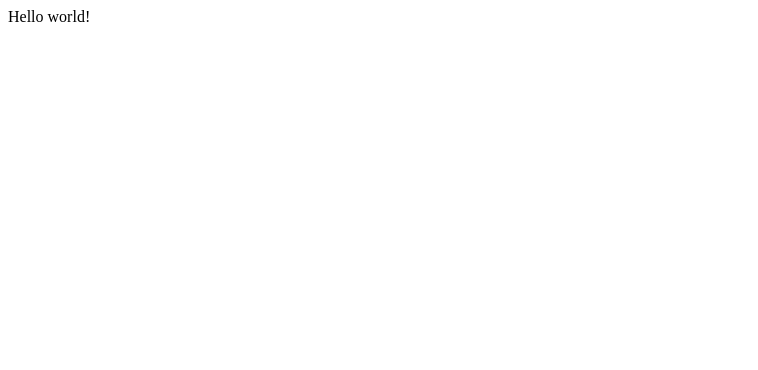
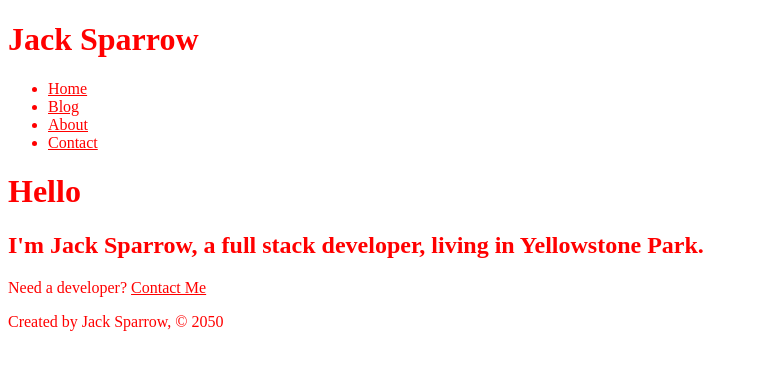
Before and after one commit to anandhanedom/gatsby-helloworld, a Gatsby site: page / in a window 1280 px wide. Shown: the whole page, without its empty margins (0-758 px from the left). Built offline with nearby package versions, Linux system fonts and the light colour scheme; Gatsby itself is replaced by a stand-in of ours.

Commit message:
initial commit

```diff
--- /dev/null
+++ b/src/components/footer.js
@@ -0,0 +1,11 @@
+import React from "react"
+
+const Footer = () => {
+  return (
+    <footer>
+      <p>Created by Jack Sparrow, &copy; 2050</p>
+    </footer>
+  )
+}
+
+export default Footer
--- /dev/null
+++ b/src/components/header.js
@@ -0,0 +1,28 @@
+import React from "react"
+import { Link } from "gatsby"
+
+const Header = () => {
+  return (
+    <header>
+      <h1>Jack Sparrow</h1>
+      <nav>
+        <ul>
+          <li>
+            <Link to="/">Home</Link>
+          </li>
+          <li>
+            <Link to="/blog">Blog</Link>
+          </li>
+          <li>
+            <Link to="/about">About</Link>
+          </li>
+          <li>
+            <Link to="/contact">Contact</Link>
+          </li>
+        </ul>
+      </nav>
+    </header>
+  )
+}
+
+export default Header
--- /dev/null
+++ b/src/components/layout.js
@@ -0,0 +1,18 @@
+import React from "react"
+
+import Header from "./header"
+import Footer from "./footer"
+
+import "../styles/index.css"
+
+const Layout = props => {
+  return (
+    <div>
+      <Header />
+      {props.children}
+      <Footer />
+    </div>
+  )
+}
+
+export default Layout
--- a/src/pages/index.js
+++ b/src/pages/index.js
@@ -1,5 +1,20 @@
 import React from "react"
+import { Link } from "gatsby"
 
-export default function Home() {
-  return <div>Hello world!</div>
+import Layout from "../components/layout"
+
+const Home = () => {
+  return (
+    <Layout>
+      <h1>Hello</h1>
+      <h2>
+        I'm Jack Sparrow, a full stack developer, living in Yellowstone Park.
+      </h2>
+      <p>
+        Need a developer? <Link to="/contact">Contact Me</Link>
+      </p>
+    </Layout>
+  )
 }
+
+export default Home
--- /dev/null
+++ b/src/styles/index.css
@@ -0,0 +1,3 @@
+* {
+  color: red;
+}
```
Also changed, not shown: src/pages/about.js (added, +14 -0 lines), src/pages/blog.js (added, +14 -0 lines), src/pages/contact.js (added, +14 -0 lines).
